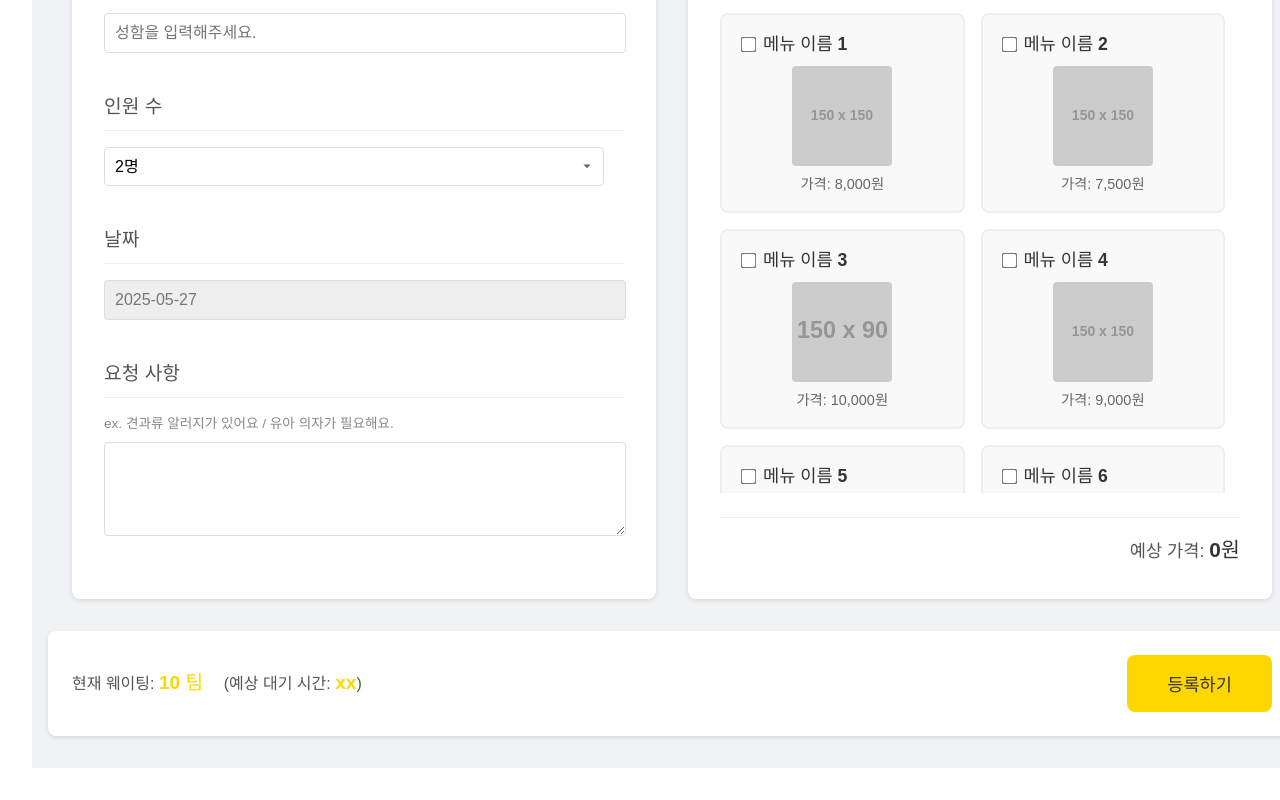
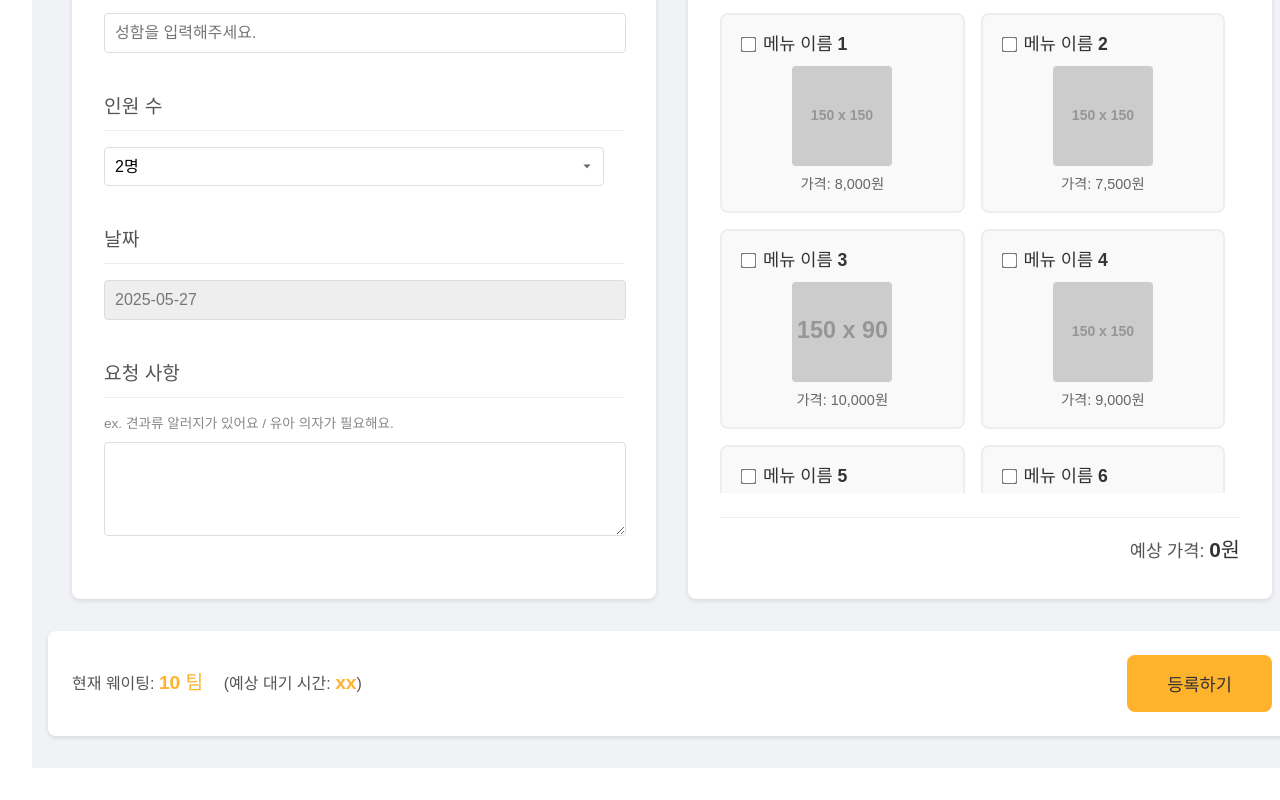
Before and after one commit to Echae0/Frontend_T8, a React (Vite) app: page /WaitingForm in a window 1280 px wide. Shown: the part 264-1064 px from the top of the page. Built offline with nearby package versions, Linux system fonts and the light colour scheme.

Commit message:
button color changed

```diff
--- a/src/components/ReviewFormPage.module.css
+++ b/src/components/ReviewFormPage.module.css
@@ -321,7 +321,7 @@
 }
 
 .submitButton {
-  background-color: #FFD700;
+  background-color: #FFB22C;
   color: #333;
   border: none;
   padding: 1rem 2.5rem;
@@ -335,7 +335,7 @@
 }
 
 .submitButton:hover {
-  background-color: #E0B800;
+  background-color: #e39f28;
 }
 
 .errorMessage {
--- a/src/components/WaitingFormPage.module.css
+++ b/src/components/WaitingFormPage.module.css
@@ -207,12 +207,12 @@
 
 .waitingNumber,
 .waitingTime {
-  color: #FFD700;
+  color: #FFB22C;
   font-size: 1.2rem;
 }
 
 .submitButton {
-  background-color: #FFD700;
+  background-color: #FFB22C;
   color: #333;
   border: none;
   padding: 1rem 2.5rem;
@@ -224,7 +224,7 @@
 }
 
 .submitButton:hover {
-  background-color: #E0B800;
+  background-color: #e39f28;
 }
 
 .errorMessage {
```
